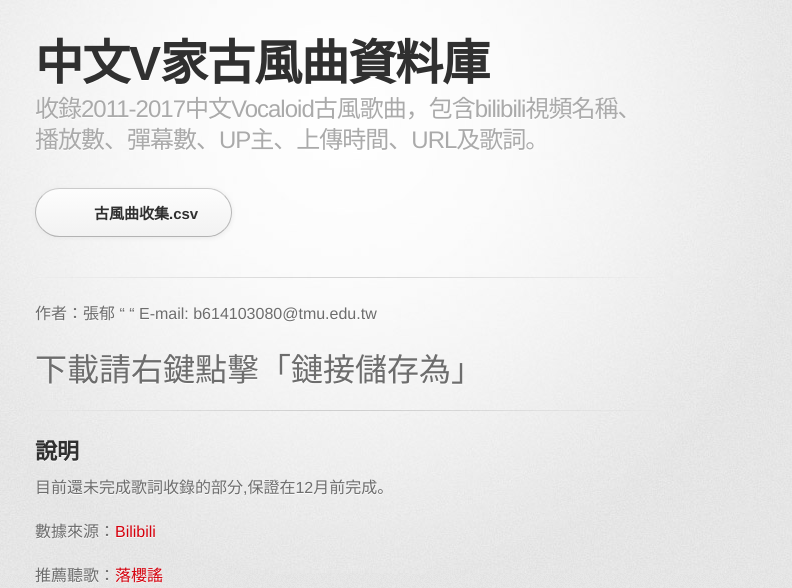
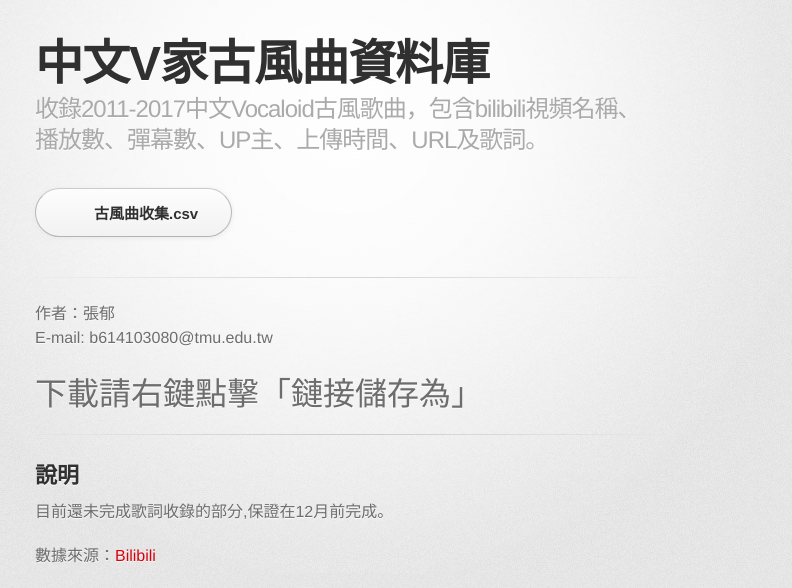
Before and after one commit to fireindark707/ChineseV_GUFENG, a Jekyll site: the page built from docs/index.md, in a window 1280 px wide. Shown: the top 588 px of the page, without its empty margins (295-1087 px from the left). Built offline with Jekyll 4.4.1, drawn with Linux system fonts in a browser that asks for light colours; some web fonts are replaced; part of the change alters nothing that is shown; grey boxes are pictures that could not be loaded.

```diff
--- a/docs/index.md
+++ b/docs/index.md
@@ -1,7 +1,8 @@
 ---
 layout: default
 ---
-作者：張郁 "  " E-mail: b614103080@tmu.edu.tw
+作者：張郁
+E-mail: b614103080@tmu.edu.tw
 # 下載請右鍵點擊「鏈接儲存為」
 ---
 ## [](#header-1)說明
```
